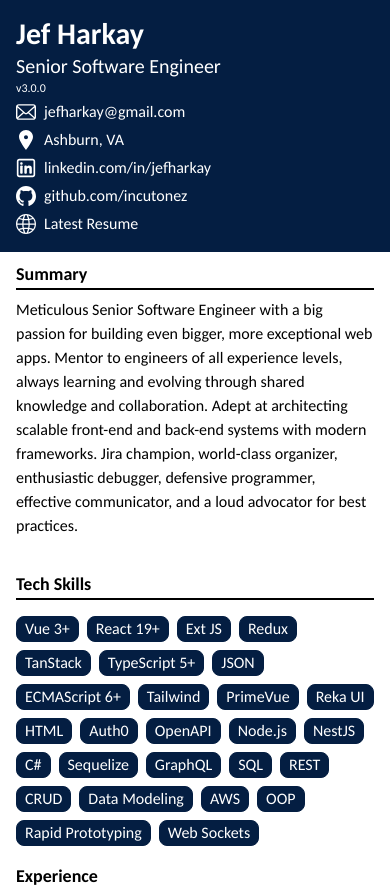
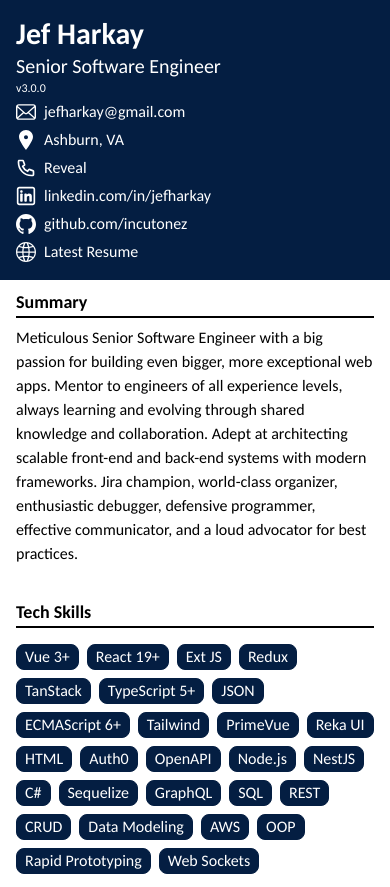
Before and after one commit to incutonez/jefharkay, a Vue app: page / in a window 390 px wide. Shown: the top 887 px of the page. Built offline with nearby package versions, Linux system fonts and the light colour scheme.

Commit message:
feat: Adding Ability to Show Phone Number (#61)

```diff
--- a/src/components/PageHeader.vue
+++ b/src/components/PageHeader.vue
@@ -1,10 +1,18 @@
 <script setup lang="ts">
+import { ref } from "vue";
 import { version } from "@/../package.json";
 import IconEmail from "@/assets/IconEmail.vue";
 import IconGitHub from "@/assets/IconGitHub.vue";
 import IconLinkedIn from "@/assets/IconLinkedIn.vue";
 import IconOnline from "@/assets/IconOnline.vue";
+import IconPhone from "@/assets/IconPhone.vue";
 import IconPin from "@/assets/IconPin.vue";
+
+const showPhone = ref(false);
+
+function onClickRevealPhone() {
+	showPhone.value = true;
+}
 </script>
 
 <template>
@@ -32,6 +40,17 @@
         <span>
           Ashburn, VA
         </span>
+      </li>
+      <li class="flex items-center space-x-2">
+        <IconPhone class="size-5" />
+        <span v-if="showPhone">720-252-1193</span>
+        <button
+          v-else
+          class="cursor-pointer"
+          @click="onClickRevealPhone"
+        >
+          Reveal
+        </button>
       </li>
     </ul>
     <ul class="space-y-1">
```
